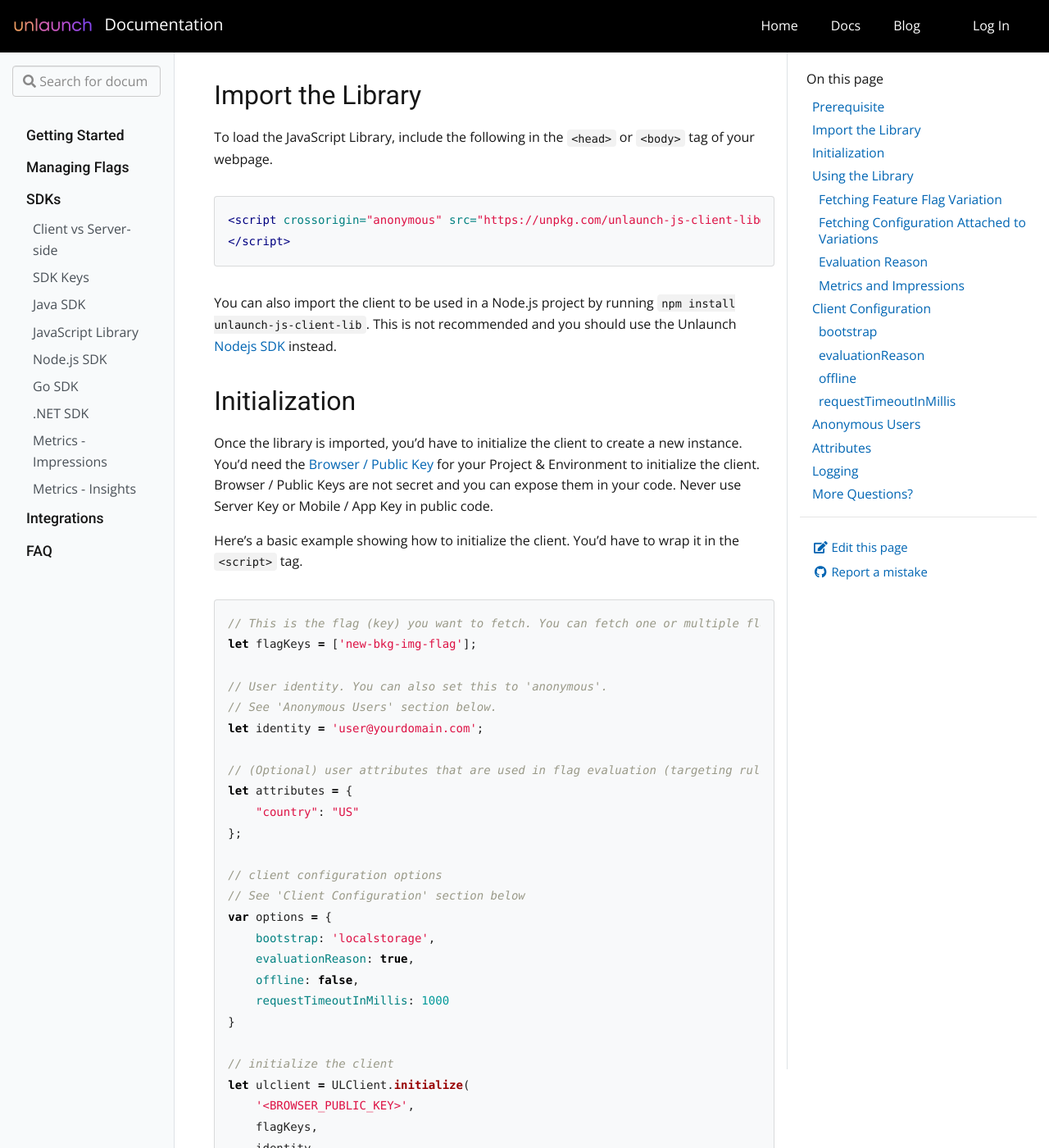
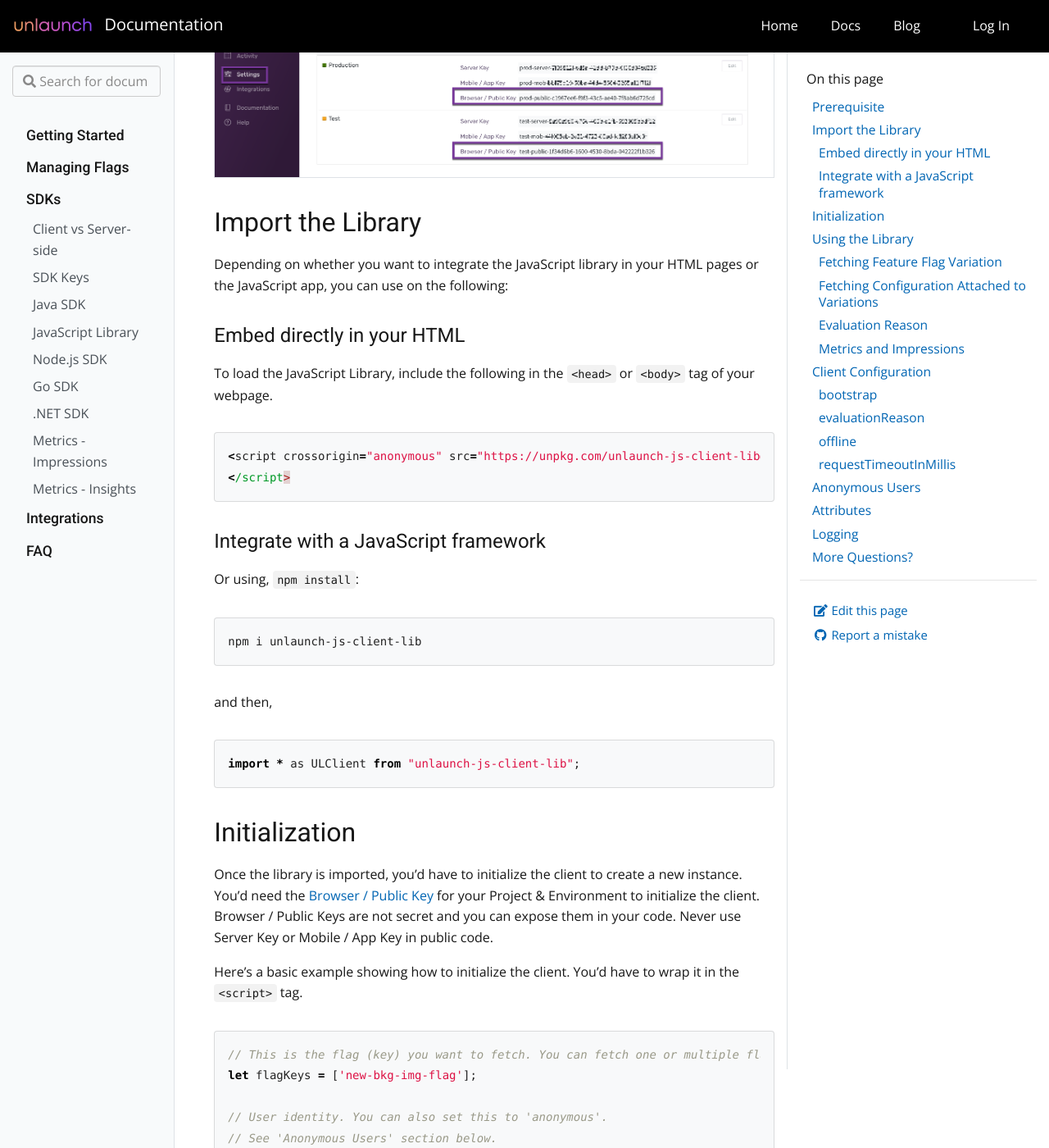
Before and after one commit to unlaunch/documentation, a Jekyll site: the page built from _docs/sdks/javascript-library.md, in a window 1280 px wide and 1400 px high, scrolled down 1224 px. Shown: the whole window at 82% size. Built offline with Jekyll 4.4.1, drawn with Linux system fonts in a browser that asks for light colours; some of the changed text lies outside the part shown.

Commit message:
Improve JavaScript documentation

````diff
--- a/_docs/sdks/javascript-library.md
+++ b/_docs/sdks/javascript-library.md
@@ -11,8 +11,10 @@
 
 The JavaScript library is *open source*. SDK source code is available on <a href="https://github.com/unlaunch/javascript-sdk" rel="nofollow">GitHub <i class="fab fa-github fa-fw"></i></a> You can also check out the [example project](https://github.com/unlaunch/javascript-sdk/blob/develop/example.html).
 
-### Browser Support
+### Compatibility
+The Unlaunch JavaScript library doesn't require or depend on any specific JavaScript framework. You can use it with your favorite framework like Angular. If you want to integrate with **React**, we have a separate React SDK available.
 
+#### Browser Support
 The Unlaunch Javascript Library can be used in all major browsers. However, some browsers may not support some features that the library uses, such as ES6 Promises. You may have to use polyfill if your target users use browsers that do not support ES6 Promise.
 
 ## Prerequisite
@@ -28,14 +30,28 @@
 
 ## Import the Library
 
+Depending on whether you want to integrate the JavaScript library in your HTML pages or the JavaScript app, you can use on the following:
+
+### Embed directly in your HTML
 To load the JavaScript Library, include the following in the `<head>` or `<body>` tag of your webpage.
 
-```html
+```javascript
 <script crossorigin="anonymous" src="https://unpkg.com/unlaunch-js-client-lib@0.0.7">
 </script>
 ```
 
-You can also import the client to be used in a Node.js project by running `npm install unlaunch-js-client-lib`. This is not recommended and you should use the Unlaunch [Nodejs SDK](nodejs-sdk) instead.
+### Integrate with a JavaScript framework
+Or using, `npm install`:
+
+```
+npm i unlaunch-js-client-lib
+```
+
+and then,
+
+```javascript
+import * as ULClient from "unlaunch-js-client-lib";
+```
 
 ## Initialization
 
@@ -138,10 +154,10 @@
 
 ```javascript
 var options = {
-     bootstrap: 'localstorage',
-     evaluationReason: true,
-     offline: false,
-     requestTimeoutInMillis: 1000
+     bootstrap: 'localstorage',    // Use local storage to store results
+     evaluationReason: true,       // Return evaluation reasons
+     offline: false,               // Run in offline mode. All calls to variation() will return control
+     requestTimeoutInMillis: 1000  // HTTP timeout
 }
 ```
 
````
